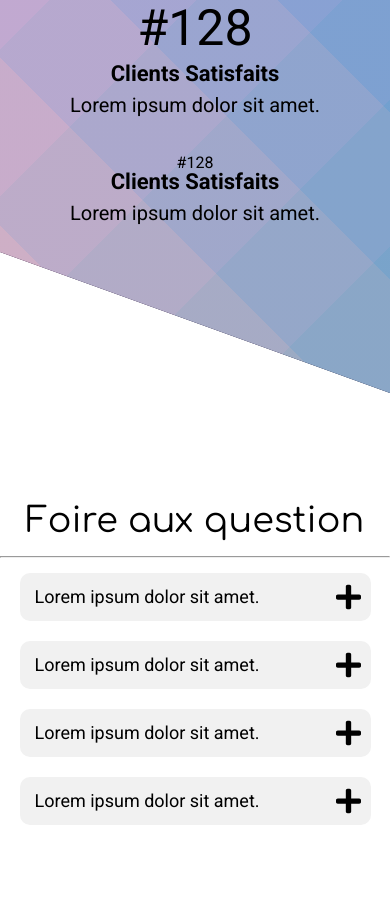
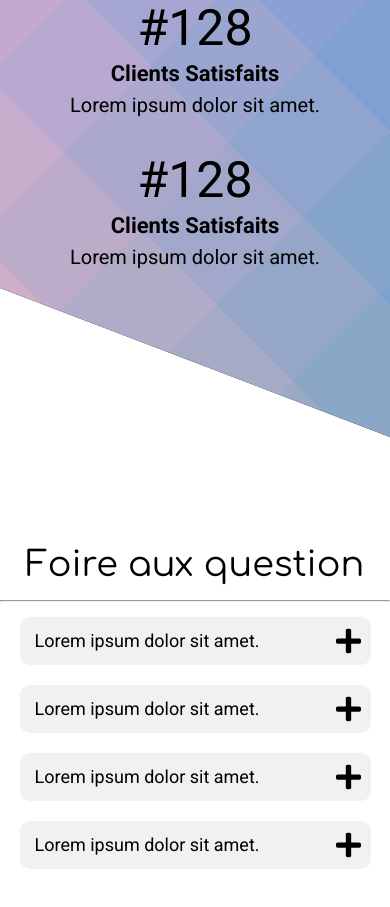
Before and after one commit to ceddevstudent89/Site-Actos, a website: page index.html in a window 390 px wide. Shown: the part 866-1773 px from the top of the page. Drawn offline with Linux system fonts and the light colour scheme; files whose address does not match are found by name.

Commit message:
correction nom d'une classe CSS

```diff
--- a/index.html
+++ b/index.html
@@ -46,17 +46,17 @@
         <hr class="separation" />
         <div class="container-boxs">
           <div class="box box-1">
-            <p class="monmbre-clients">#128</p>
+            <p class="nombre-clients">#128</p>
             <p class="type-de-clients">Clients Satisfaits</p>
             <div class="info-clients">Lorem ipsum dolor sit amet.</div>
           </div>
           <div class="box box-2">
-            <p class="monmbre-clients">#128</p>
+            <p class="nombre-clients">#128</p>
             <p class="type-de-clients">Clients Satisfaits</p>
             <div class="info-clients">Lorem ipsum dolor sit amet.</div>
           </div>
           <div class="box box-3">
-            <p class="mombre-clients">#128</p>
+            <p class="nombre-clients">#128</p>
             <p class="type-de-clients">Clients Satisfaits</p>
             <div class="info-clients">Lorem ipsum dolor sit amet.</div>
           </div>
--- a/scss/pages_scss/_accueil.scss
+++ b/scss/pages_scss/_accueil.scss
@@ -259,7 +259,7 @@ nav li a:hover::after {
   text-align: center;
 }
 
-.monmbre-clients {
+.nombre-clients {
   font-size: 85px;
   padding-bottom: 10px;
 }
@@ -275,7 +275,7 @@ nav li a:hover::after {
 }
 
 @media screen and (max-width: 1000px) {
-  .monmbre-clients {
+  .nombre-clients {
     font-size: 80px;
   }
 }
@@ -294,7 +294,7 @@ nav li a:hover::after {
     margin: 0 auto 30px;
     width: 30%;
   }
-  .monmbre-clients {
+  .nombre-clients {
     font-size: 80px;
   }
   .type-de-clients {
@@ -313,7 +313,7 @@ nav li a:hover::after {
   .container-boxs {
     flex-direction: column;
   }
-  .monmbre-clients {
+  .nombre-clients {
     font-size: 50px;
   }
   .type-de-clients {
```
Also changed, not shown: styles/style.css.
